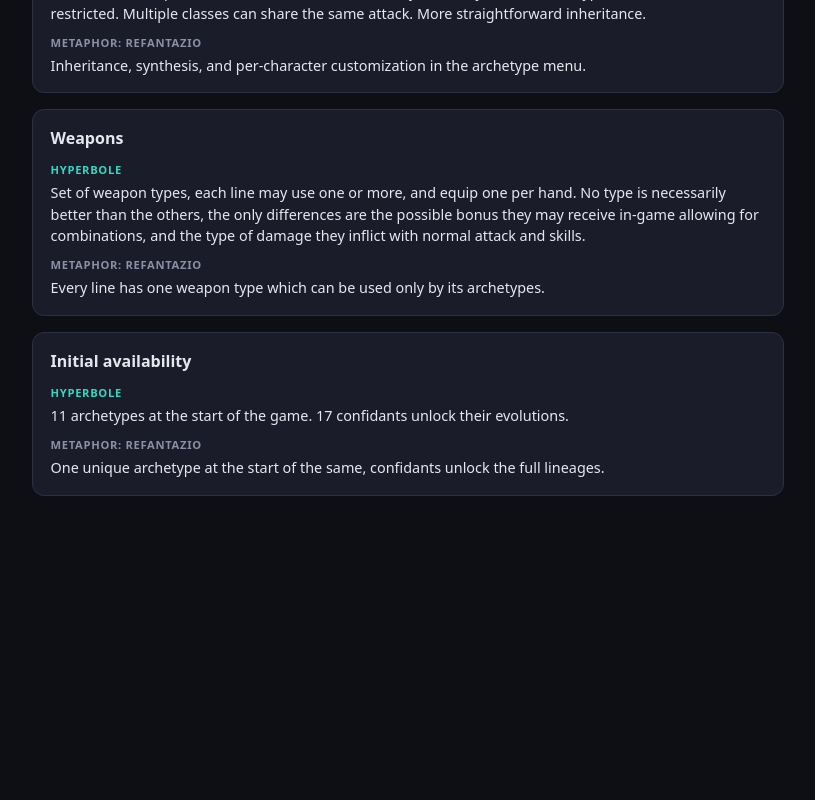
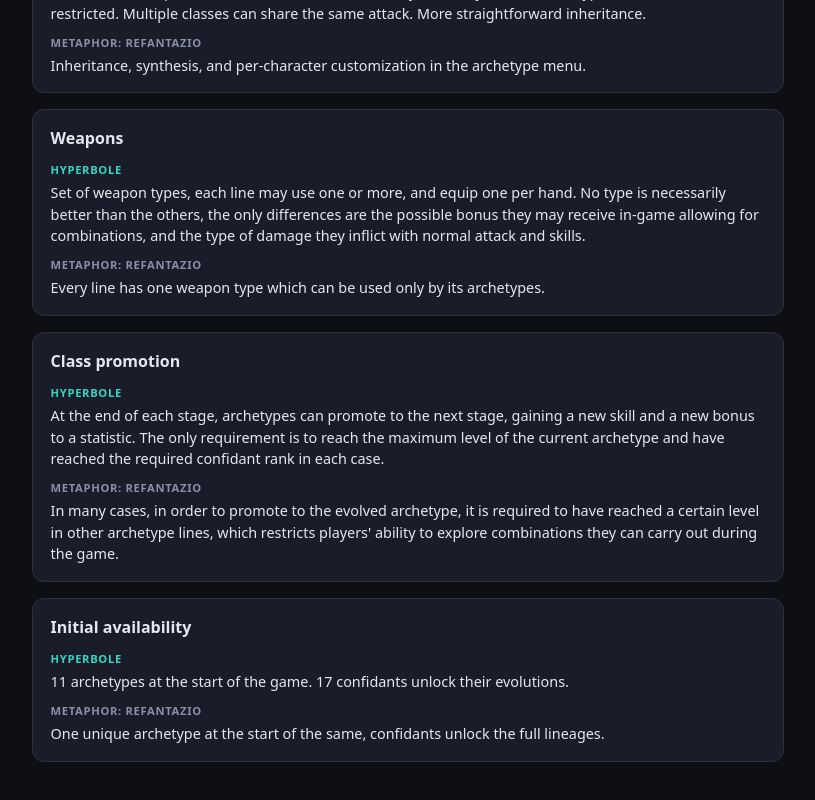
Before and after one commit to SergioRollan/hyperbole, a Vue app: page /rules in a window 1280 px wide. Shown: the part 2439-3239 px from the top of the page, without its empty margins (232-1047 px from the left). Before the commit the page ends 3015 px from the top, so only its background shows below. Built offline with nearby package versions, Linux system fonts and the light colour scheme.

Commit message:
add class promotion comparison

```diff
--- a/src/data/i18n/combat-rules.content.ts
+++ b/src/data/i18n/combat-rules.content.ts
@@ -179,8 +179,19 @@
         en: 'Set of weapon types, each line may use one or more, and equip one per hand. No type is necessarily better than the others, the only differences are the possible bonus they may receive in-game allowing for combinations, and the type of damage they inflict with normal attack and skills.',
       },
       inspired: {
-        es: 'Cada linea tiene un arma que solo pueden utilizar sus arquetipos',
+        es: 'Cada línea tiene un arma que solo pueden utilizar sus arquetipos',
         en: 'Every line has one weapon type which can be used only by its archetypes.',
+      },
+    },
+    {
+      topic: { es: 'Promoción de clase', en: 'Class promotion' },
+      ours: {
+        es: 'Al finalizar cada fase, los arquetipos pueden promocionar a la siguiente fase, ganando una nueva habilidad y un nuevo bonus a una estadística. El único requisito será llegar al nivel máximo del arquetipo actual y haber alcanzado el rango del confidente necesario en cada caso.',
+        en: 'At the end of each stage, archetypes can promote to the next stage, gaining a new skill and a new bonus to a statistic. The only requirement is to reach the maximum level of the current archetype and have reached the required confidant rank in each case.',
+      },
+      inspired: {
+        es: 'En muchos casos, para promocionar al arquetipo evolucionado, se requiere haber alcanzado además un cierto nivel en otras líneas de arquetipos, factor que restringe a los jugadores las posibilidades de combinaciones que pueden llevar a cabo durante el juego.',
+        en: 'In many cases, in order to promote to the evolved archetype, it is required to have reached a certain level in other archetype lines, which restricts players\' ability to explore combinations they can carry out during the game.',
       },
     },
     {
```
